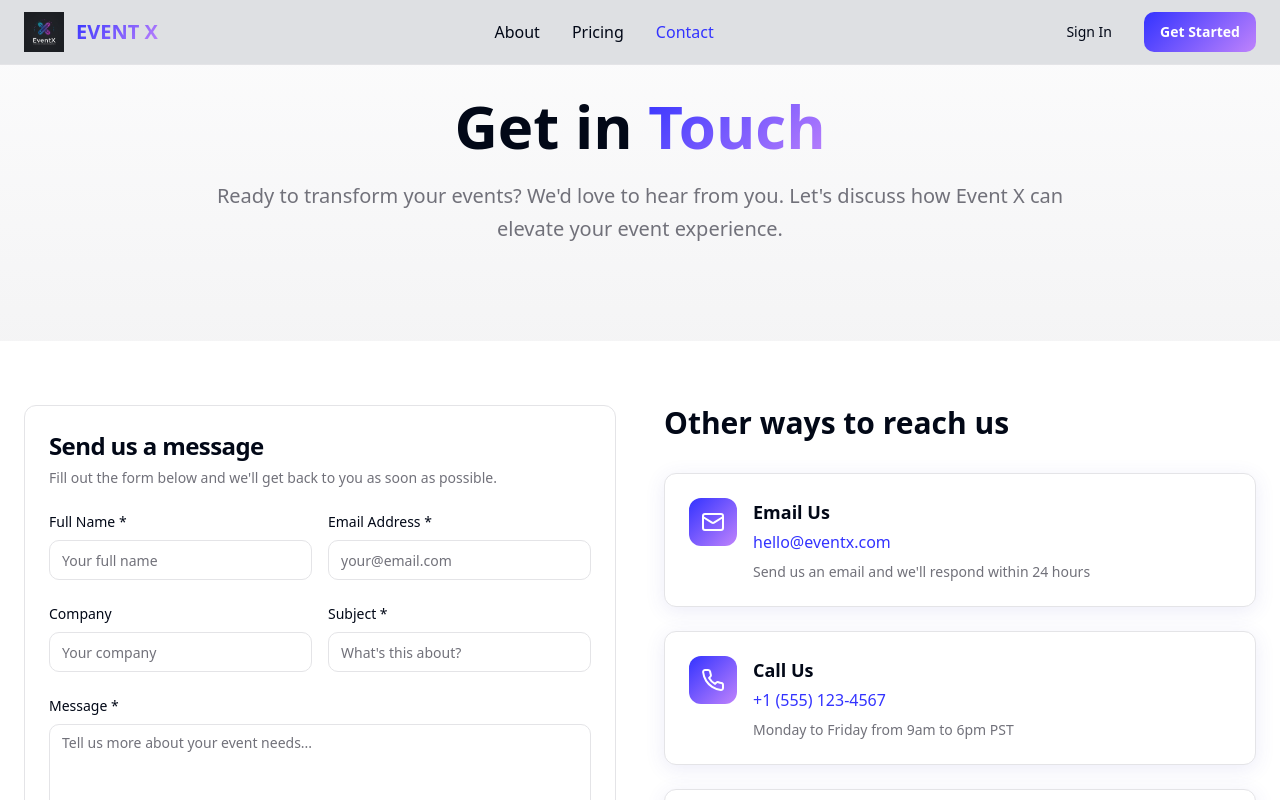
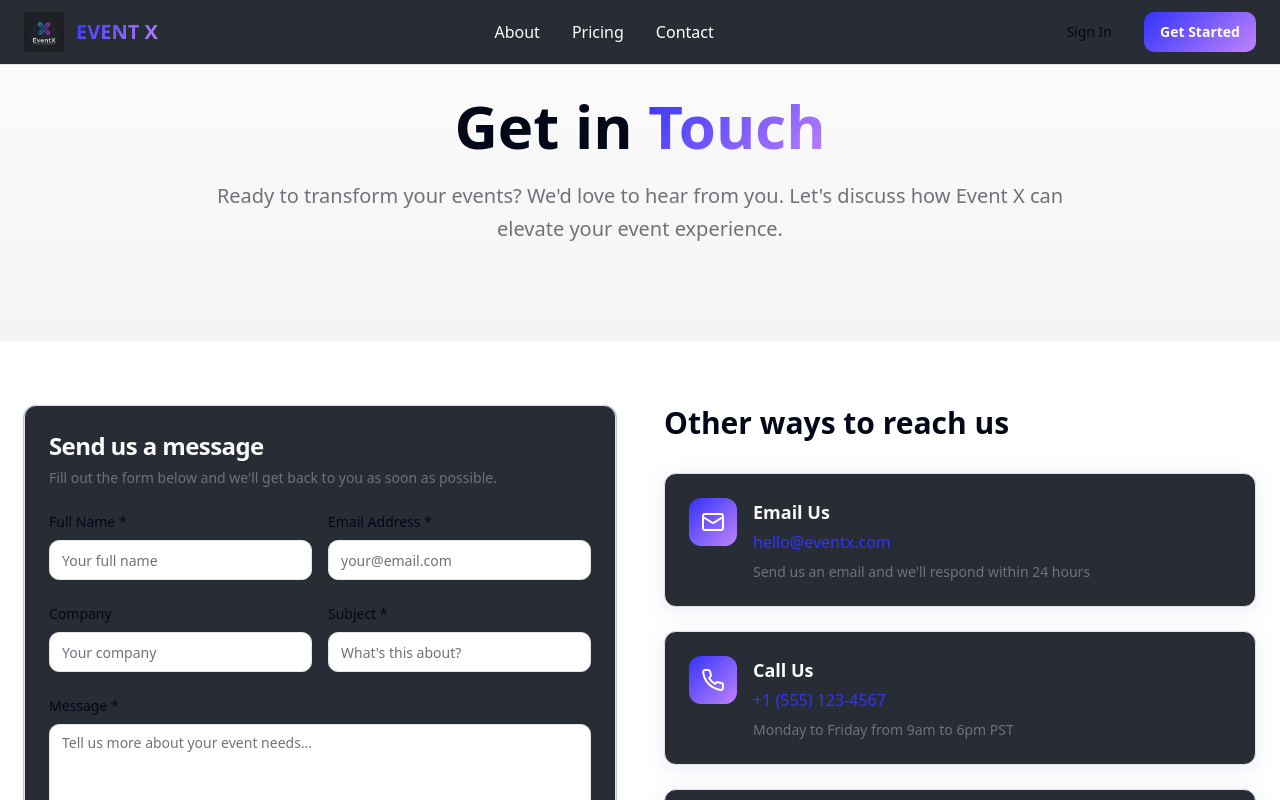
Before and after one commit to Eren1573/EventX, a React (Vite) app: page /contact in a window 1280 px wide. Shown: the top 800 px of the page. Built offline with nearby package versions, Linux system fonts and the light colour scheme; the HTML template or start-up script is replaced by a standard one.

Commit message:
Refactor header and boxes

```diff
--- a/src/components/Navigation.tsx
+++ b/src/components/Navigation.tsx
@@ -13,7 +13,7 @@ const Navigation = () => {
   const isActive = (path: string) => location.pathname === path;
 
   return (
-    <nav className="fixed top-0 left-0 right-0 z-50 bg-nav backdrop-blur-lg border-b border-border">
+    <nav className="fixed top-0 left-0 right-0 z-50 bg-card border-b border-border">
       <div className="container mx-auto px-6">
         <div className="flex items-center justify-between h-16">
           {/* Logo */}
@@ -28,19 +28,19 @@ const Navigation = () => {
           <div className="hidden md:flex items-center space-x-8">
             <Link
               to="/about"
-              className={`transition-smooth ${isActive('/about') ? 'text-primary' : 'text-foreground hover:text-primary'}`}
+              className={`transition-smooth ${isActive('/about') ? 'text-primary-foreground' : 'text-card-foreground hover:text-primary-foreground'}`}
             >
               About
             </Link>
             <Link
               to="/pricing"
-              className={`transition-smooth ${isActive('/pricing') ? 'text-primary' : 'text-foreground hover:text-primary'}`}
+              className={`transition-smooth ${isActive('/pricing') ? 'text-primary-foreground' : 'text-card-foreground hover:text-primary-foreground'}`}
             >
               Pricing
             </Link>
             <Link
               to="/contact"
-              className={`transition-smooth ${isActive('/contact') ? 'text-primary' : 'text-foreground hover:text-primary'}`}
+              className={`transition-smooth ${isActive('/contact') ? 'text-primary-foreground' : 'text-card-foreground hover:text-primary-foreground'}`}
             >
               Contact
             </Link>
@@ -59,7 +59,7 @@ const Navigation = () => {
           {/* Mobile menu button */}
           <button
             onClick={toggleMenu}
-            className="md:hidden text-foreground hover:text-primary transition-smooth"
+            className="md:hidden text-card-foreground hover:text-primary-foreground transition-smooth"
           >
             {isMenuOpen ? <X className="w-6 h-6" /> : <Menu className="w-6 h-6" />}
           </button>
@@ -67,25 +67,25 @@ const Navigation = () => {
 
         {/* Mobile Navigation */}
         {isMenuOpen && (
-          <div className="md:hidden absolute top-16 left-0 right-0 bg-nav backdrop-blur-lg border-b border-border">
+          <div className="md:hidden absolute top-16 left-0 right-0 bg-card border-b border-border">
             <div className="px-6 py-4 space-y-4">
               <Link
                 to="/about"
-                className={`block transition-smooth ${isActive('/about') ? 'text-primary' : 'text-foreground hover:text-primary'}`}
+                className={`block transition-smooth ${isActive('/about') ? 'text-primary-foreground' : 'text-card-foreground hover:text-primary-foreground'}`}
                 onClick={toggleMenu}
               >
                 About
               </Link>
               <Link
                 to="/pricing"
-                className={`block transition-smooth ${isActive('/pricing') ? 'text-primary' : 'text-foreground hover:text-primary'}`}
+                className={`block transition-smooth ${isActive('/pricing') ? 'text-primary-foreground' : 'text-card-foreground hover:text-primary-foreground'}`}
                 onClick={toggleMenu}
               >
                 Pricing
               </Link>
               <Link
                 to="/contact"
-                className={`block transition-smooth ${isActive('/contact') ? 'text-primary' : 'text-foreground hover:text-primary'}`}
+                className={`block transition-smooth ${isActive('/contact') ? 'text-primary-foreground' : 'text-card-foreground hover:text-primary-foreground'}`}
                 onClick={toggleMenu}
               >
                 Contact
--- a/src/index.css
+++ b/src/index.css
@@ -11,8 +11,8 @@ All colors MUST be HSL.
     --background: 0 0% 100%;
     --foreground: 222.2 84% 4.9%;
 
-    --card: 0 0% 100%;
-    --card-foreground: 222.2 84% 4.9%;
+    --card: 220 13% 18%;
+    --card-foreground: 0 0% 98%;
 
     --popover: 0 0% 100%;
     --popover-foreground: 222.2 84% 4.9%;
@@ -44,7 +44,7 @@ All colors MUST be HSL.
     --gradient-hero: linear-gradient(135deg, hsl(240 100% 60%) 0%, hsl(270 95% 75%) 50%, hsl(290 90% 80%) 100%);
     --gradient-card: linear-gradient(145deg, hsl(220 10% 92% / 0.9), hsl(220 8% 88%));
     --gradient-subtle: linear-gradient(180deg, hsl(240 10% 99%), hsl(240 5% 96%));
-    --nav-background: 220 8% 88%;
+    --nav-background: 220 13% 18%;
     --card-muted: 220 10% 90%;
 
     --shadow-soft: 0 4px 20px hsl(240 50% 50% / 0.1);
```
